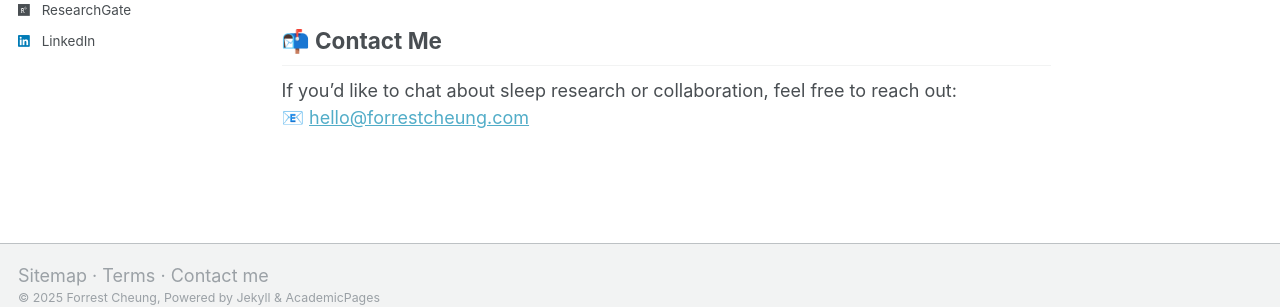
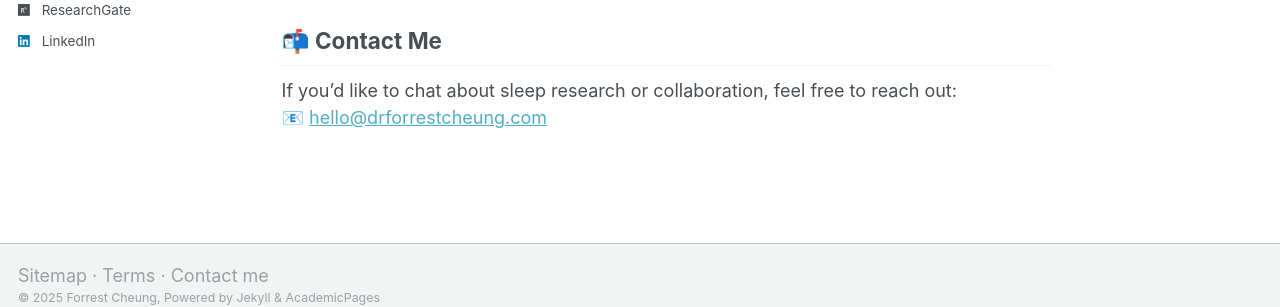
Before and after one commit to forrestcheungtw/forrestcheungtw.github.io, a Jekyll site: the page built from index.md, in a window 1280 px wide and 900 px high, scrolled down 1026 px. Shown: the part 556-863 px from the top of the window. Built offline with Jekyll 4.4.1, drawn with Linux system fonts in a browser that asks for light colours; some web fonts are replaced.

Commit message:
Updated 5 files via CloudCannon.

```diff
--- a/_config.yml
+++ b/_config.yml
@@ -15,7 +15,7 @@ author:
   location: Oxford, United Kingdom
   employer: University of Oxford
   uri: https://www.ndcn.ox.ac.uk/team/forrest-tin-wai-cheung
-  email: contact@forrestcheung.com
+  email: contact@drforrestcheung.com
   linkedin: /forrestcheung/
   orcid: https://orcid.org/0000-0003-4462-9639
   googlescholar: https://scholar.google.com/citations?user=67fQKaUAAAAJ&hl
--- a/_includes/footer.html
+++ b/_includes/footer.html
@@ -3,7 +3,7 @@
 <div class="page__footer-links">
   <a href="/sitemap/">Sitemap</a> ·
   <a href="/terms/">Terms</a> ·
-  <a href="mailto:contact@forrestcheung.com">Contact me</a>
+  <a href="mailto:contact@drforrestcheung.com">Contact me</a>
 </div>
 
 <div class="page__footer-copyright">
--- a/index.md
+++ b/index.md
@@ -72,5 +72,5 @@ redirect_from:
 
 <div style="text-align: justify;">
   <p>If you’d like to chat about sleep research or collaboration, feel free to reach out:<br>
-    📧 <a href="mailto:contact@forrestcheung.com">hello@forrestcheung.com</a></p>
+    📧 <a href="mailto:hello@drforrestcheung.com">hello@drforrestcheung.com</a></p>
   </div>
```
Also changed, not shown: _pages/research.md (+1 -1 lines), _pages/travel.md (+1 -1 lines).
